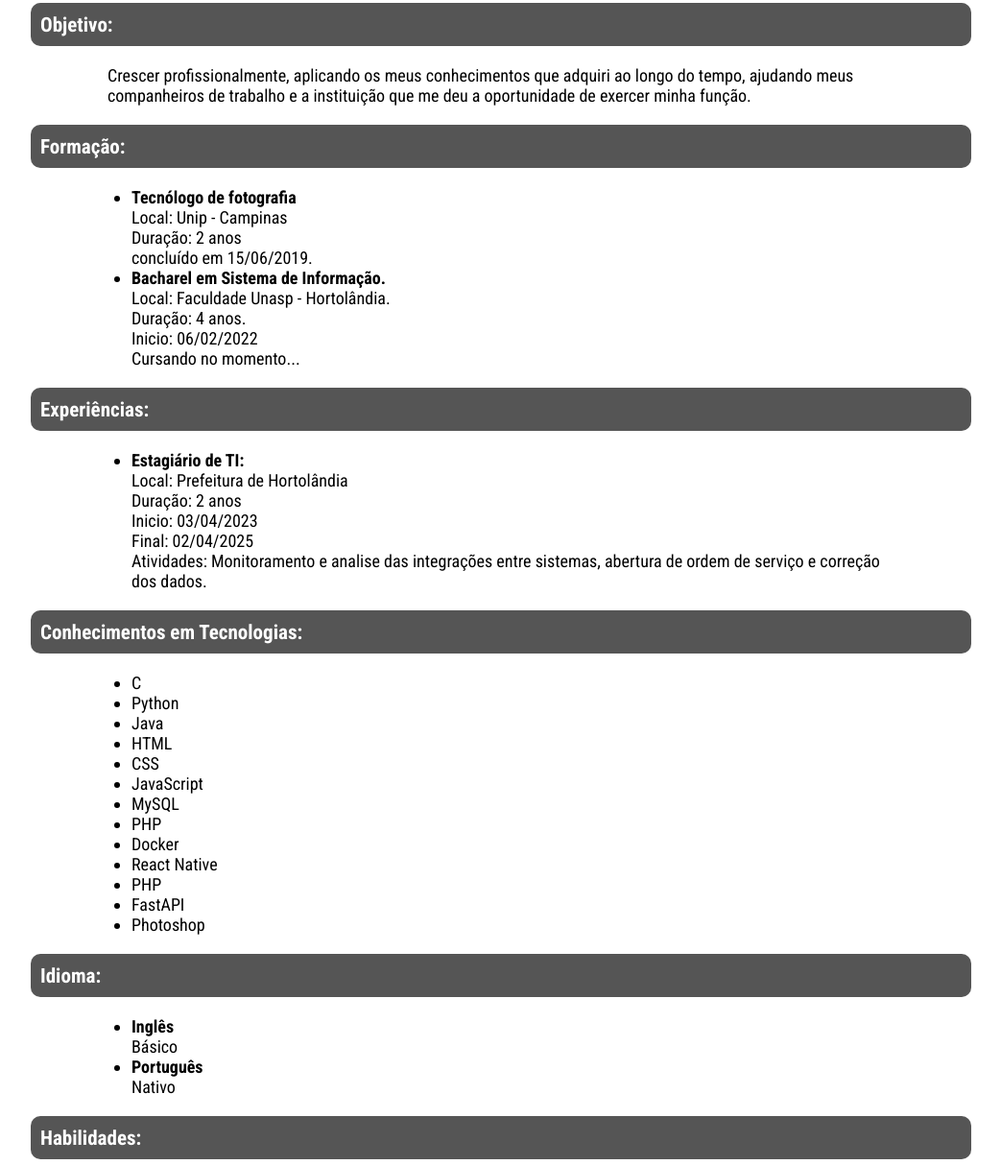
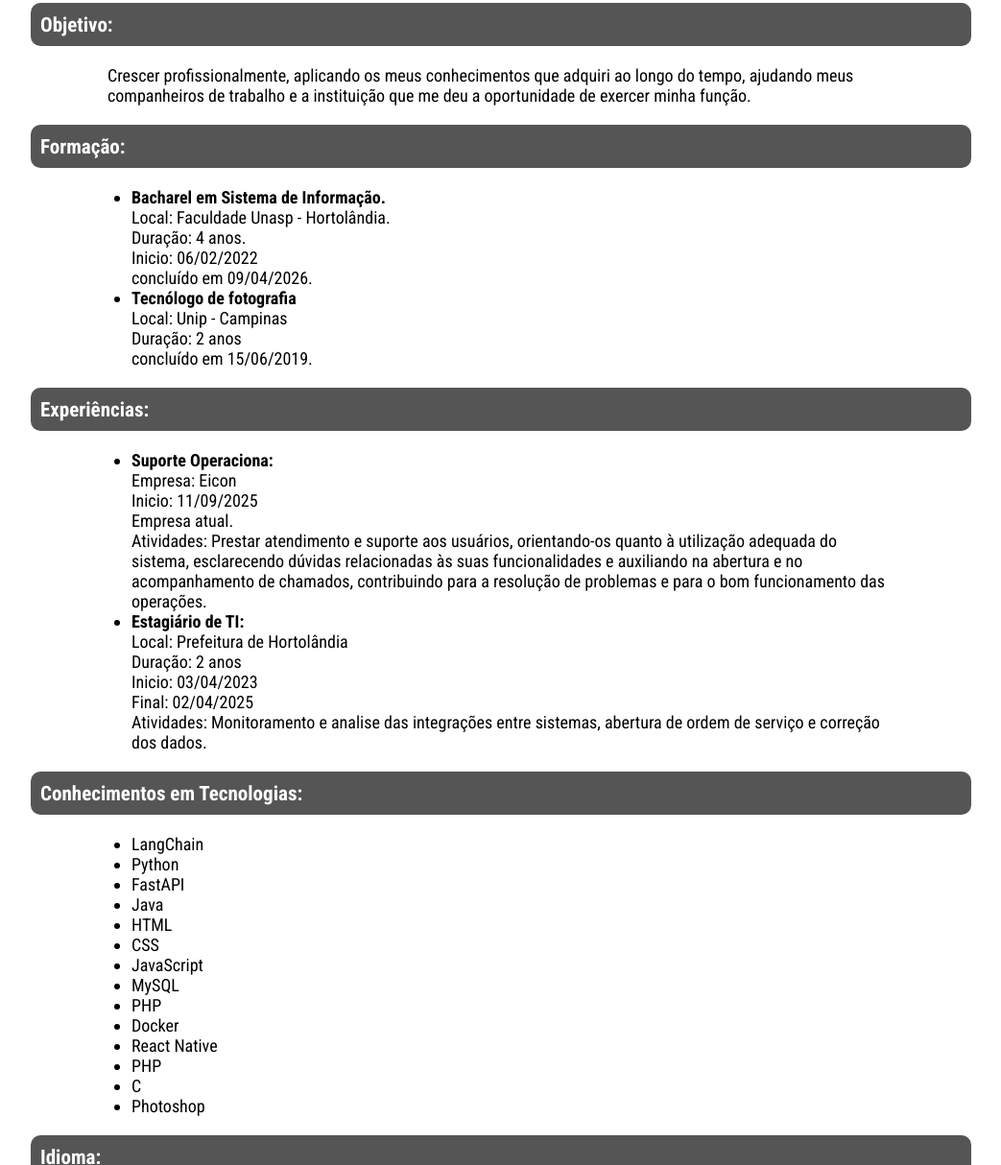
Before and after one commit to eduardoSilvaf91/eduardoSilvaf91.github.io, a plain HTML site: page src/page/curriculo.html in a window 1280 px wide. Shown: the part 251-1465 px from the top of the page at 96% size, without its empty margins (118-1161 px from the left). Drawn offline with nearby package versions, Linux system fonts and the light colour scheme.

Commit message:
Atualização dos dados de curriculo

```diff
--- a/src/page/curriculo.html
+++ b/src/page/curriculo.html
@@ -55,23 +55,33 @@
                 <h3>Formação:</h3>
                 <ul>
                     <li>
+                        <strong>Bacharel em Sistema de Informação.</strong>
+                        <p>Local: Faculdade Unasp - Hortolândia.</p>
+                        <p>Duração: 4 anos.</p>
+                        <p>Inicio: 06/02/2022</p>
+                        <p>concluído em 09/04/2026.</p>
+                    </li>
+                    <li>
                         <strong>Tecnólogo de fotografia</strong>
                         <p>Local: Unip - Campinas</p>
                         <p>Duração: 2 anos</p>
                         <p>concluído em 15/06/2019.</p>
-                    </li>
-                    <li>
-                        <strong>Bacharel em Sistema de Informação.</strong>
-                        <p>Local: Faculdade Unasp - Hortolândia.</p>
-                        <p>Duração: 4 anos.</p>
-                        <p>Inicio: 06/02/2022</p>
-                        <p>Cursando no momento...</p>
                     </li>
                 </ul>
             </div>
             <div class="list-style">
                 <h3>Experiências:</h3>
                 <ul>
+                    <li>
+                        <strong>Suporte Operaciona:</strong>
+                        <p>Empresa: Eicon</p>
+                        <p>Inicio: 11/09/2025</p>
+                        <p>Empresa atual.</p>
+                        <p>Atividades: Prestar atendimento e suporte aos usuários, orientando-os quanto à utilização
+                                        adequada do sistema, esclarecendo dúvidas relacionadas às suas funcionalidades
+                                        e auxiliando na abertura e no acompanhamento de chamados, contribuindo para a
+                                        resolução de problemas e para o bom funcionamento das operações. </p>
+                    </li>
                     <li>
                         <strong>Estagiário de TI:</strong>
                         <p>Local: Prefeitura de Hortolândia</p>
@@ -86,10 +96,13 @@
                 <h3>Conhecimentos em Tecnologias:</h3>
                 <ul>
                     <li>
-                        <p>C</p>
+                        <p>LangChain</p>
                     </li>
                     <li>
                         <p>Python</p>
+                    </li>
+                    <li>
+                        <p>FastAPI</p>
                     </li>
                     <li>
                         <p>Java</p>
@@ -119,7 +132,7 @@
                         <p>PHP</p>
                     </li>
                     <li>
-                        <p>FastAPI</p>
+                        <p>C</p>
                     </li>
                     <li>
                         <p>Photoshop</p>
```
Also changed, not shown: 1 other file.
